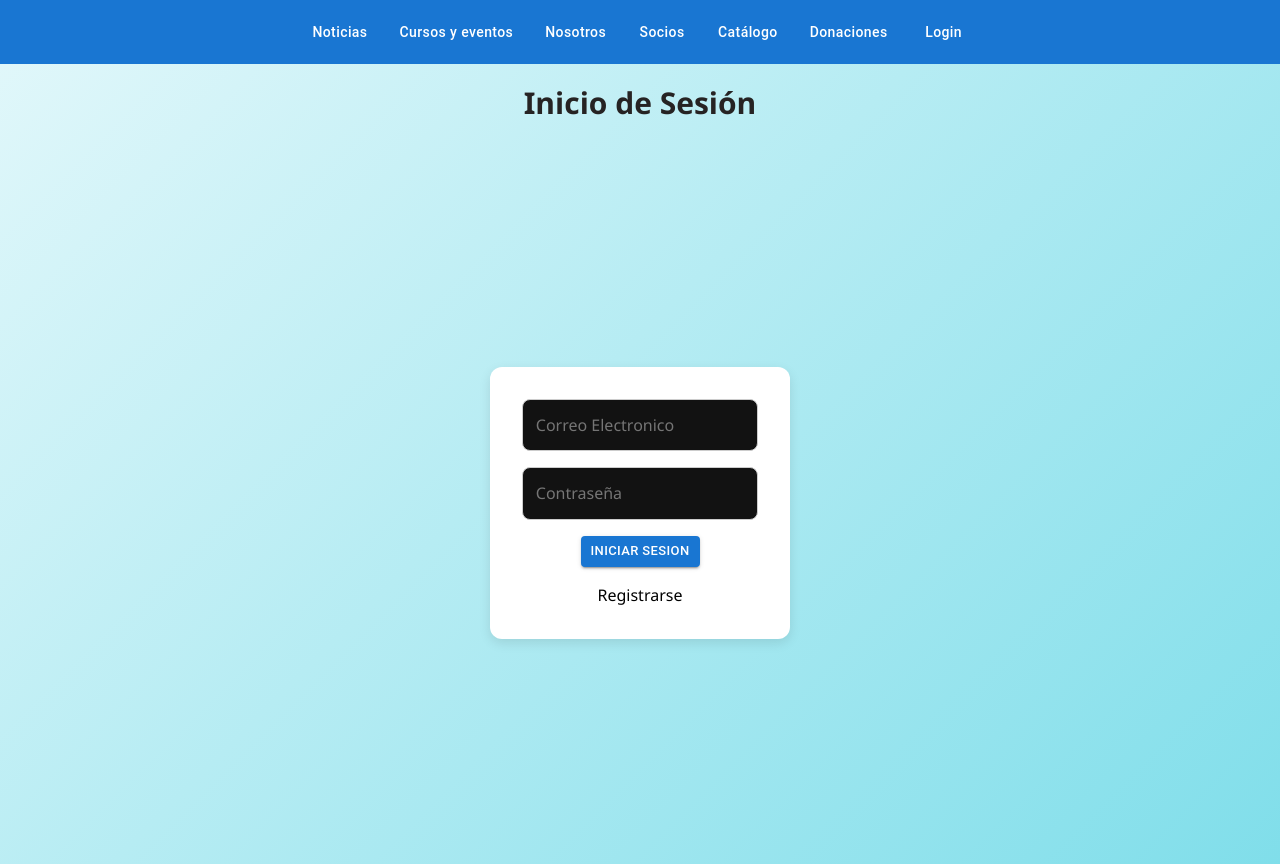
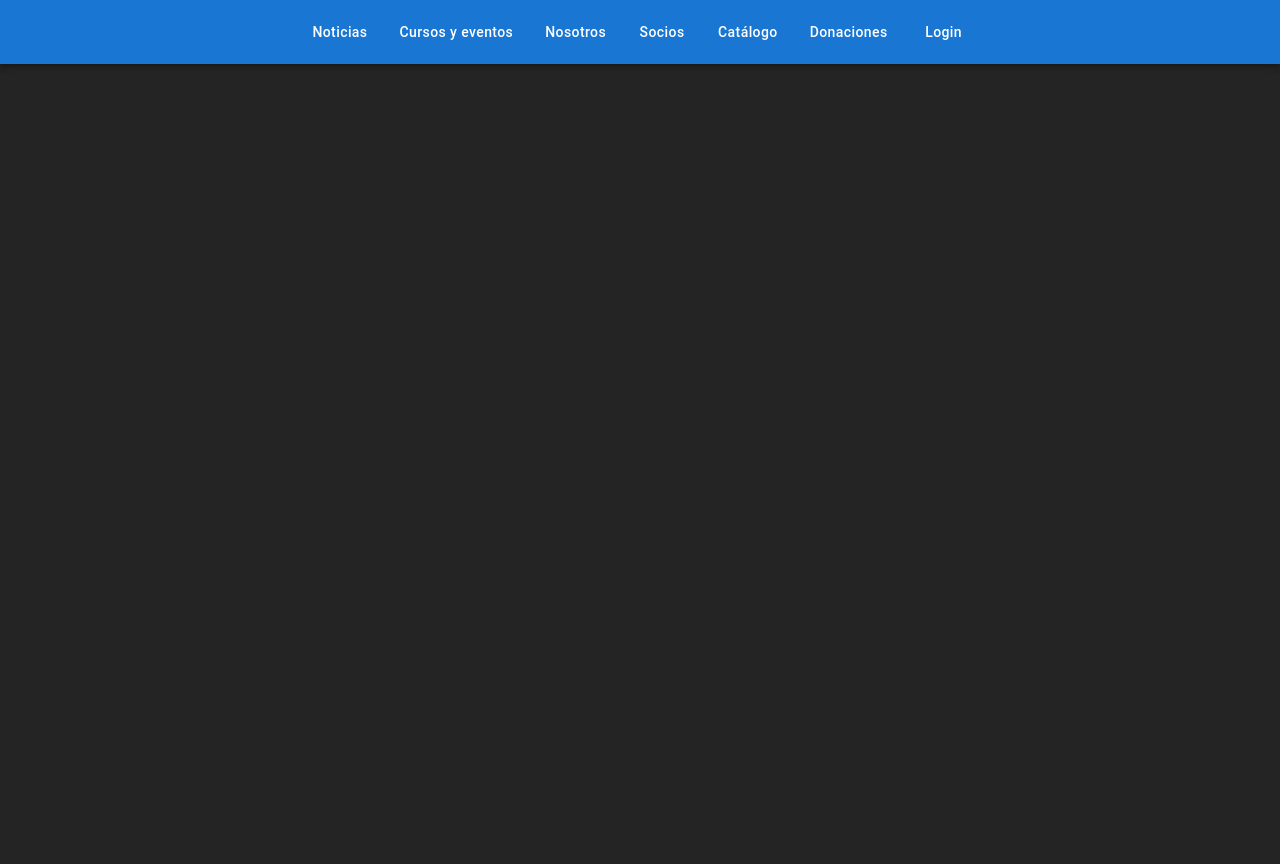
Before and after one commit to Gardella21/TP-Final-Cuch, a React (Vite) app in the folder React/: page /users/login in a window 1280 px wide. After the commit the page ends 800 px from the top, so only its background shows below. Built offline with nearby package versions, Linux system fonts and the light colour scheme.

Commit message:
Se removieron las paginas extras de login y se acomodaron las rutas

```diff
--- a/React/src/App.jsx
+++ b/React/src/App.jsx
@@ -7,10 +7,8 @@ import { LoginPage } from "./pages/LoginPage/LoginPage";
 import { BrowserRouter, Routes, Route } from "react-router";
 import { HomePage } from "./pages/HomePage/HomePage";
 import { PrivateRoute, PublicRoute } from "./Routes";
-import Login from './pages/Login/Login';
 import NavBar from './components/NavBar/NavBar';
 import InfoNosotros from './components/InfoNosotros/InfoNosotros';
-import Register from './pages/Register/Register';
 import { DonationsPage } from "./pages/DonationsPage/DonationsPage";
 
 import InscriptionPage from "./pages/InscriptionPage/InscriptionPage";
@@ -21,20 +19,18 @@ function App() {
 			<BrowserRouter>
 				<NavBar />
 				<Routes>
+					<Route path='/' element={<></>}/>
+					<Route path='/noticias' element={<></>}/>
+					<Route path='/cursos-y-eventos' element={<InscriptionPage/>}/>
+					<Route path='/nosotros' element={<InfoNosotros/>}/>
+					<Route path='/socios' element={<></>}/>
+					<Route path='/catalogo' element={<></>}/>
+					<Route path='/donaciones' element={<DonationsPage/>}/>
+
 					{/*Rutas públicas*/}
 					<Route element={<PublicRoute />}>
-					    <Route path='/' element={<></>}/>
-						<Route path='/noticias' element={<></>}/>
-						<Route path='/cursos-y-eventos' element={<InscriptionPage/>}/>
-						<Route path='/nosotros' element={<InfoNosotros/>}/>
-						<Route path='/socios' element={<></>}/>
-						<Route path='/catalogo' element={<></>}/>
-						<Route path='/donaciones' element={<DonationsPage/>}/>
-						<Route path='/users/login' element={<Login/>}/>
-						<Route path='/users' element={<Register/>}/>
 						<Route path="/login" element={<LoginPage />} />
 						<Route path="/register" element={<RegisterPage />} />
-
 					</Route>
 
 					{/*Rutas privadas */}
--- /dev/null
+++ b/React/src/pages/Admin/ArticleManager/ArticleManager.jsx
@@ -0,0 +1 @@
+import "./ArticleManager.css";
--- a/React/src/pages/Login/Login.css
+++ /dev/null
@@ -1,85 +0,0 @@
-.Contenedor_Login {
-  display: flex;
-  flex-direction: column;
-  justify-content: center;
-  align-items: center;
-  height: 100vh;
-  font-family: 'Segoe UI', Tahoma, Geneva, Verdana, sans-serif;
-  background: linear-gradient(135deg, #e0f7fa, #80deea);
-}
-
-
-.Titulo_Login {
-  padding: 1rem;
-
-  color: white;
-  text-align: center;
-  font-size: 24px;
-  font-weight: bold;
-  margin: 0;
-}
-
-.Contenedor_Formulario {
-  flex: 1;
-  display: flex;
-  justify-content: center;
-  align-items: center;
-
-}
-
-.Formulario {
-  background-color: white;
-  padding: 2rem;
-  border-radius: 12px;
-  box-shadow: 0 4px 12px rgba(0, 0, 0, 0.1);
-  display: flex;
-  flex-direction: column;
-  gap: 1rem;
-  width: 300px;
-}
-
-.Formulario input {
-  padding: 0.8rem;
-  border: 1px solid #ccc;
-  border-radius: 8px;
-  font-size: 1rem;
-  transition: border-color 0.3s ease;
-}
-
-.Formulario input:focus {
-  border-color: #00acc1;
-  outline: none;
-}
-
-.Boton_Login {
-  margin-top: 1rem;
-  align-self: center;
-  background-color: #00acc1;
-  color: white;
-  font-weight: bold;
-  padding: 0.5rem 1.5rem;
-  border-radius: 8px;
-  text-transform: none;
-}
-
-
-
-.Titulo_Login p {
-  font-size: 30px;
-  color: rgb(38, 35, 35);
-  font-weight: bold;
-  margin: 0;
-
-}
-.LinkRegistrarse{
-  color: black !important;
-  display: flex;
-  justify-content: space-around;
-  align-items: center;
-  text-decoration: none !important;
-}
-.LinkRegistrarse:hover{
-
-text-decoration: underline !important;
-color: #136873 !important;
-}
--- a/React/src/pages/Login/Login.jsx
+++ /dev/null
@@ -1,29 +0,0 @@
-import Link from '@mui/material/Link';
-import './Login.css';
-import Button from '@mui/material/Button';
-
-function Login(){
-return(
-    <>
-<div className='Contenedor_Login'>
-        <header className='Titulo_Login'>
-        <p>Inicio de Sesión</p>
-    </header>
-     <div className='Contenedor_Formulario'>
-        <form className="Formulario">
-      <input type="email" name="Correo" id="Correo" placeholder='Correo Electronico' />
-      <input type="password" name="Password" id="Password" placeholder='Contraseña' />
-     <Button variant="contained" size="small" className='Boton_Login'>
-          Iniciar Sesion
-        </Button>
-        <Link href="/users" className='LinkRegistrarse'>Registrarse</Link >
-     </form>
-     </div>
-</div>
-
-
-    </>
-)
-}
-
-export default Login
--- a/React/src/pages/Register/Register.css
+++ /dev/null
@@ -1,85 +0,0 @@
-.Contenedor_Login {
-  display: flex;
-  flex-direction: column;
-  justify-content: center;
-  align-items: center;
-  height: 100vh;
-  font-family: 'Segoe UI', Tahoma, Geneva, Verdana, sans-serif;
-  background: linear-gradient(135deg, #e0f7fa, #80deea);
-}
-
-
-.Titulo_Login {
-  padding: 1rem;
-
-  color: white;
-  text-align: center;
-  font-size: 24px;
-  font-weight: bold;
-  margin: 0;
-}
-
-.Contenedor_Formulario {
-  flex: 1;
-  display: flex;
-  justify-content: center;
-  align-items: center;
-
-}
-
-.Formulario {
-  background-color: white;
-  padding: 2rem;
-  border-radius: 12px;
-  box-shadow: 0 4px 12px rgba(0, 0, 0, 0.1);
-  display: flex;
-  flex-direction: column;
-  gap: 1rem;
-  width: 300px;
-}
-
-.Formulario input {
-  padding: 0.8rem;
-  border: 1px solid #ccc;
-  border-radius: 8px;
-  font-size: 1rem;
-  transition: border-color 0.3s ease;
-}
-
-.Formulario input:focus {
-  border-color: #00acc1;
-  outline: none;
-}
-
-.Boton_Login {
-  margin-top: 1rem;
-  align-self: center;
-  background-color: #00acc1;
-  color: white;
-  font-weight: bold;
-  padding: 0.5rem 1.5rem;
-  border-radius: 8px;
-  text-transform: none;
-}
-
-
-
-.Titulo_Login p {
-  font-size: 30px;
-  color: rgb(38, 35, 35);
-  font-weight: bold;
-  margin: 0;
-
-}
-.LinkRegistrarse{
-  color: black !important;
-  display: flex;
-  justify-content: space-around;
-  align-items: center;
-  text-decoration: none !important;
-}
-.LinkRegistrarse:hover{
-
-text-decoration: underline !important;
-color: #136873 !important;
-}
--- a/React/src/pages/Register/Register.jsx
+++ /dev/null
@@ -1,28 +0,0 @@
-import Link from '@mui/material/Link';
-import './Register.css';
-import Button from '@mui/material/Button';
-
-function Register(){
-return(
-    <>
-<div className='Contenedor_Login'>
-
-     <div className='Contenedor_Formulario'>
-        <form className="Formulario">
-      <input type="text" name="Nombre" id="Nombre" placeholder='Nombre' />
-      <input type="email" name="Correo" id="Correo" placeholder='Correo Electronico' />
-      <input type="password" name="Password" id="Password" placeholder='Contraseña' />
-     <Button variant="contained" size="small" className='Boton_Login'>
-          Registrarse
-        </Button>
-
-     </form>
-     </div>
-</div>
-
-
-    </>
-)
-}
-
-export default Register
```
